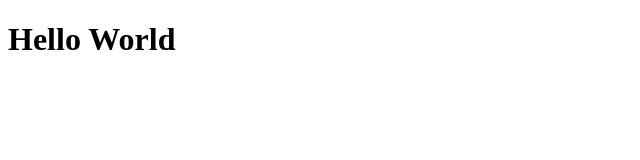
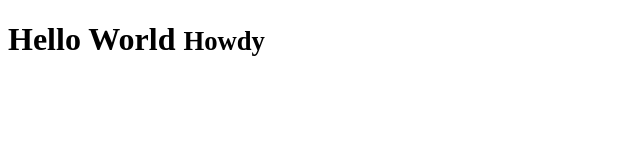
Before and after one commit to ionware/bootcamp-ass-1, a plain HTML site: page index.html in a window 1280 px wide. Shown: the whole page, without its empty margins (0-640 px from the left). Drawn offline with Linux system fonts and the light colour scheme.

Commit message:
make changes

```diff
--- a/index.html
+++ b/index.html
@@ -8,7 +8,7 @@
 </head>
 <body>
     <h1>
-        Hello World
+        Hello World <small>Howdy</small>
     </h1>
 </body>
 </html>
```
